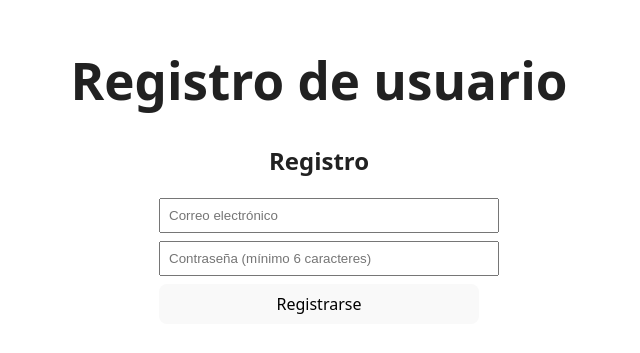
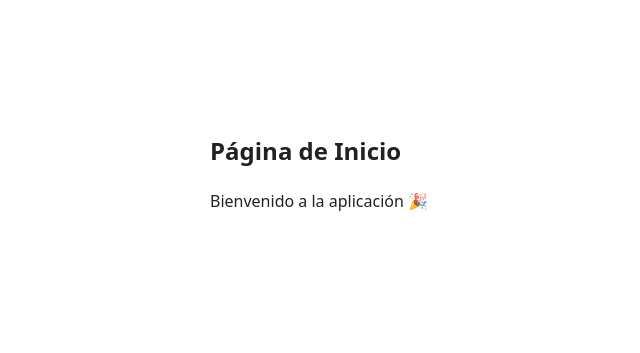
Before and after one commit to alxate/React, a React (Vite) app in the folder React-Alzate/: page / in a window 1280 px wide. Shown: the part 229-582 px from the top of the page, without its empty margins (321-961 px from the left). Built offline with nearby package versions, Linux system fonts and the light colour scheme.

Commit message:
Se crea carpetas routes , pages, archivos: Home, AppRoutes

```diff
--- a/React-Alzate/package.json
+++ b/React-Alzate/package.json
@@ -12,7 +12,8 @@
   "dependencies": {
     "firebase": "^11.6.0",
     "react": "^19.0.0",
-    "react-dom": "^19.0.0"
+    "react-dom": "^19.0.0",
+    "react-router-dom": "^7.5.0"
   },
   "devDependencies": {
     "@eslint/js": "^9.21.0",
--- a/React-Alzate/src/App.tsx
+++ b/React-Alzate/src/App.tsx
@@ -1,12 +1,12 @@
 import React from 'react';
-import Register from "./components/Register";
+import { BrowserRouter } from 'react-router-dom';
+import AppRoutes from './routes/AppRoutes';
 
 const App: React.FC = () => {
   return (
-    <div style={{ textAlign: 'center' }}>
-      <h1>Registro de usuario</h1>
-      <Register />
-    </div>
+    <BrowserRouter>
+      <AppRoutes />
+    </BrowserRouter>
   );
 };
 
--- /dev/null
+++ b/React-Alzate/src/pages/Home.tsx
@@ -0,0 +1,14 @@
+// src/pages/Home.tsx
+
+import React from 'react';
+
+const Home: React.FC = () => {
+  return (
+    <div>
+      <h2>Página de Inicio</h2>
+      <p>Bienvenido a la aplicación 🎉</p>
+    </div>
+  );
+};
+
+export default Home;
--- /dev/null
+++ b/React-Alzate/src/routes/AppRoutes.tsx
@@ -0,0 +1,17 @@
+import React from 'react';
+import { Routes, Route } from 'react-router-dom';
+import Register from '../components/Register';
+import Login from '../components/Login';
+import Home from '../pages/Home'; // ejemplo de una página protegida
+
+const AppRoutes: React.FC = () => {
+  return (
+    <Routes>
+      <Route path="/" element={<Home />} />
+      <Route path="/register" element={<Register />} />
+      <Route path="/login" element={<Login />} />
+    </Routes>
+  );
+};
+
+export default AppRoutes;
```
Also changed, not shown: React-Alzate/src/components/dashboard.tsx (added), 1 other file (tests, documents, lock files or other folders).
